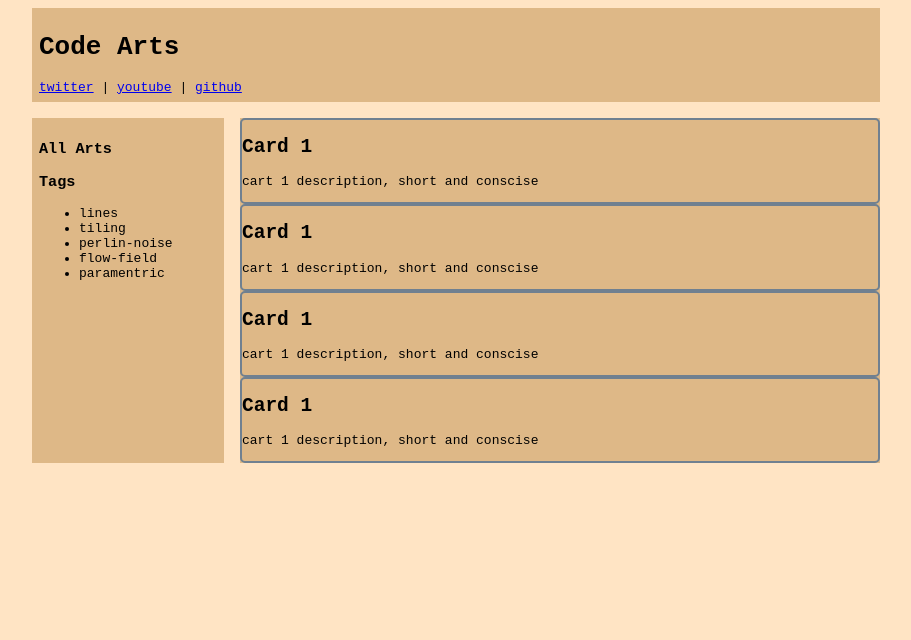
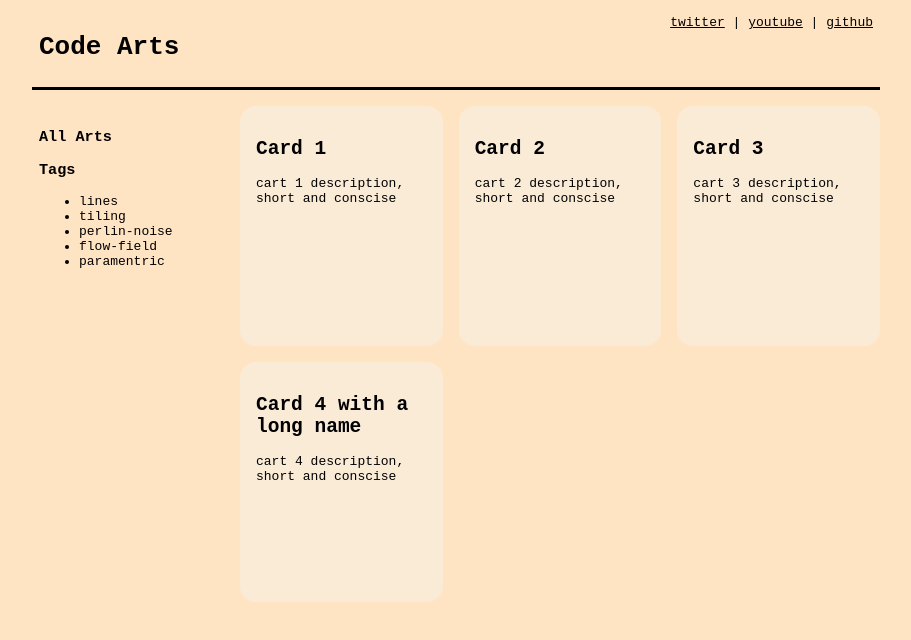
Before and after one commit to vasylenson/code-arts-js, a plain HTML site: page index.html in a window 1280 px wide. Shown: the whole page, without its empty margins (184-1095 px from the left). Drawn offline with Linux system fonts and the light colour scheme.

Commit message:
gallery page design

```diff
--- a/gui/main-style.css
+++ b/gui/main-style.css
@@ -5,18 +5,30 @@ body {
     ".  header  header  ." auto
     ".  sidebar main    ." auto /
     1fr 12rem 40rem 1fr;
-    grid-gap: 1rem;
+    gap: 1rem;
 }
 
 body * {
     font-family: monospace;
-    background-color: burlywood;
+    /* background-color: burlywood; */
 }
 
 header {
     grid-area: header;
 
     padding: 7px;
+    border-bottom: solid;
+    display: grid;
+    grid-template-columns: repeat(2, 1fr);
+}
+
+header div.links {
+    text-align: right;
+    vertical-align: center;
+}
+
+header div.links a {
+    color: black;
 }
 
 div.sidebar {
@@ -28,9 +40,13 @@ div.sidebar {
 div.content {
     grid-area: main;
     display: grid;
+    grid-template-columns: repeat(3, 1fr);
+    grid-auto-rows: 15rem;
+    gap: 1rem;
 }
 
 div.card {
-    border: 2px slategrey solid;
-    border-radius: 5px;
+    background-color: antiquewhite;
+    border-radius: 1rem;
+    padding: 1rem;
 }
--- a/index.html
+++ b/index.html
@@ -11,9 +11,11 @@
 <body>
     <header>
         <h1>Code Arts</h1>
-        <a href="http://">twitter</a> |
-        <a href="http://">youtube</a> |
-        <a href="http://">github</a>
+        <div class="links">
+            <a href="https://twitter.com/MarkoVasylenko">twitter</a> |
+            <a href="https://www.youtube.com/channel/UCn0XTzGQxOMYrbU02k0rBYQ">youtube</a> |
+            <a href="http://github.com/vasylenson">github</a>
+        </div>
     </header>
     <div class="sidebar">
         <h3>All Arts</h3>
@@ -32,16 +34,16 @@
             <p>cart 1 description, short and conscise</p>
         </div>
         <div class="card">
-            <h2>Card 1</h2>
-            <p>cart 1 description, short and conscise</p>
+            <h2>Card 2</h2>
+            <p>cart 2 description, short and conscise</p>
         </div>
         <div class="card">
-            <h2>Card 1</h2>
-            <p>cart 1 description, short and conscise</p>
+            <h2>Card 3</h2>
+            <p>cart 3 description, short and conscise</p>
         </div>
         <div class="card">
-            <h2>Card 1</h2>
-            <p>cart 1 description, short and conscise</p>
+            <h2>Card 4 with a long name</h2>
+            <p>cart 4 description, short and conscise</p>
         </div>
     </div>
 </body>
```
